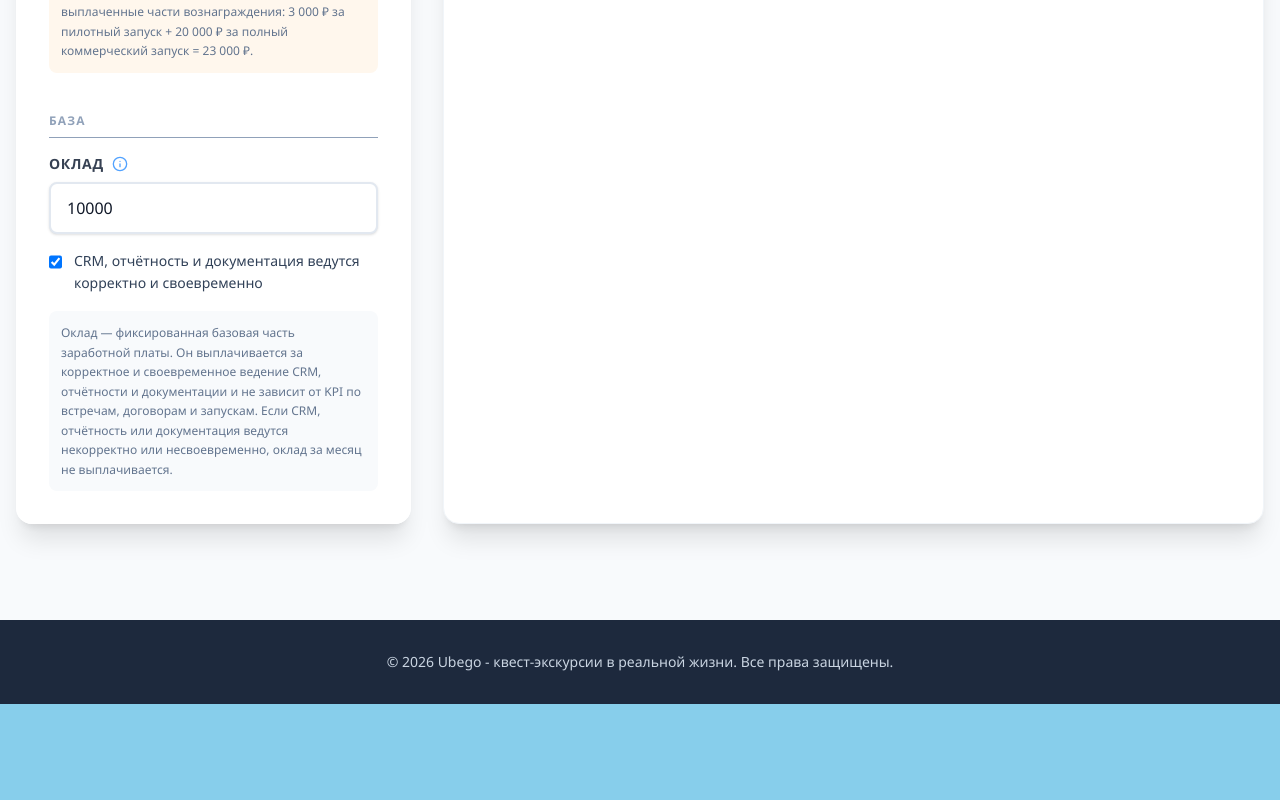
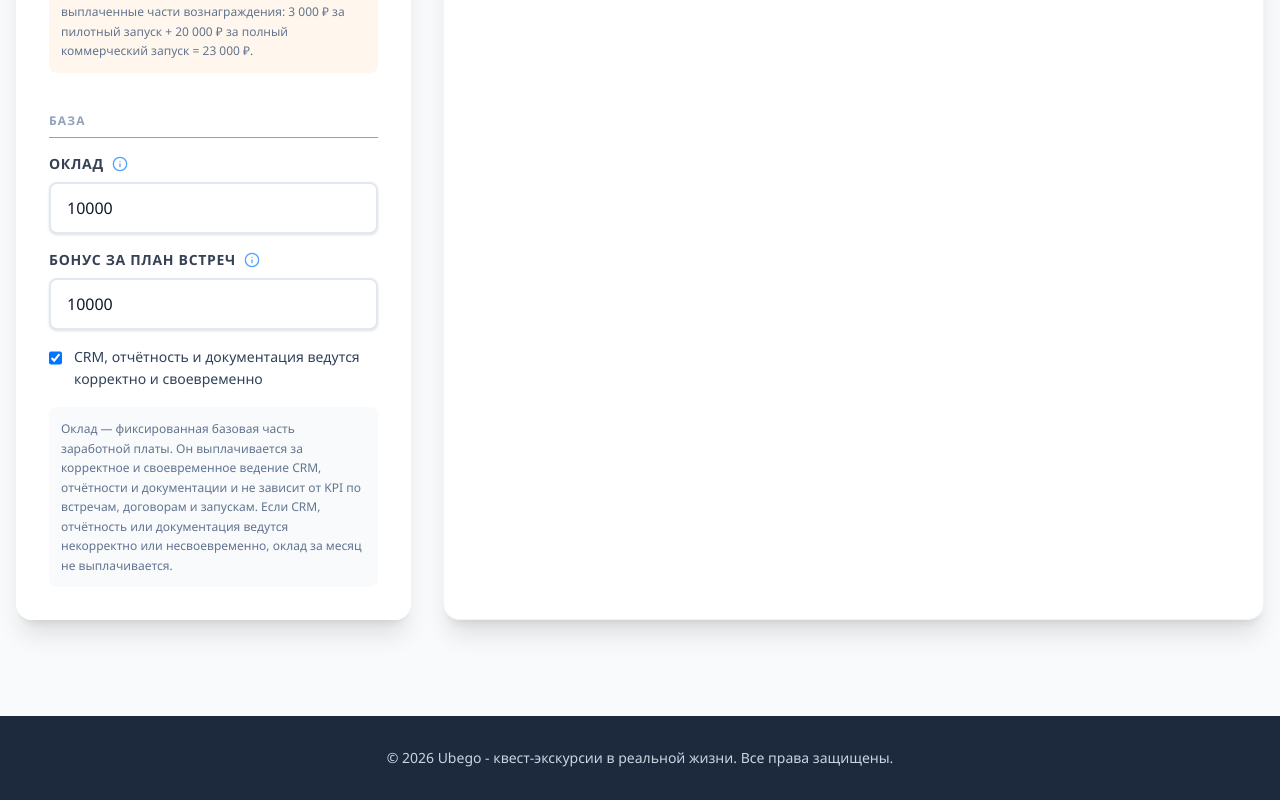
Before and after one commit to ubego/seller-partner-rewards, a Next.js app: page / in a window 1280 px wide. Shown: the part 1961-2761 px from the top of the page. Before the commit the page ends 2665 px from the top, so only its background shows below. Built offline with nearby package versions, Linux system fonts and the light colour scheme.

Commit message:
feat: add meetings KPI bonus to Calculator; update reward calculation logic and types

```diff
--- a/src/components/Calculator.tsx
+++ b/src/components/Calculator.tsx
@@ -250,6 +250,13 @@ export default function Calculator() {
                 onChange={handleChange}
                 hint={BASE_SALARY_DESCRIPTION}
               />
+              <InputField
+                label="Бонус за план встреч"
+                name="meetingsKpiBonus"
+                value={inputs.meetingsKpiBonus}
+                onChange={handleChange}
+                hint="Фиксированный бонус, который добавляется к базовой части при выполнении плана квалифицированных встреч. Стандарт: 10 000 ₽."
+              />
               <label className="flex items-start gap-3 cursor-pointer">
                 <input
                   type="checkbox"
--- a/src/lib/calculator.ts
+++ b/src/lib/calculator.ts
@@ -14,6 +14,7 @@ export const DEFAULT_PLAN_FULL_CONTRACTS = 2;
 
 export const DEFAULT_INPUTS: CalculatorInputs = {
   baseSalary: DEFAULT_BASE_SALARY,
+  meetingsKpiBonus: MEETINGS_KPI_BONUS,
   planMeetings: DEFAULT_PLAN_MEETINGS,
   planPilotContracts: DEFAULT_PLAN_PILOT_CONTRACTS,
   planFullContracts: DEFAULT_PLAN_FULL_CONTRACTS,
@@ -110,7 +111,7 @@ export function calculateReward(inputs: CalculatorInputs): CalculatorResults {
 
   const meetingsKpi = buildKpi(meetings, planMeetings, MEETING_REWARD_RATE);
   const meetingsBonusUnlocked = planMeetings > 0 && meetings >= planMeetings;
-  const meetingsKpiBonus = meetingsBonusUnlocked ? MEETINGS_KPI_BONUS : 0;
+  const meetingsKpiBonus = meetingsBonusUnlocked ? clampNonNegative(inputs.meetingsKpiBonus) : 0;
 
   const pilotContracts = buildKpi(
     effectivePilotContracts,
--- a/src/lib/types.ts
+++ b/src/lib/types.ts
@@ -1,5 +1,6 @@
 export interface CalculatorInputs {
   baseSalary: number;
+  meetingsKpiBonus: number;
   planMeetings: number;
   planPilotContracts: number;
   planFullContracts: number;
```
